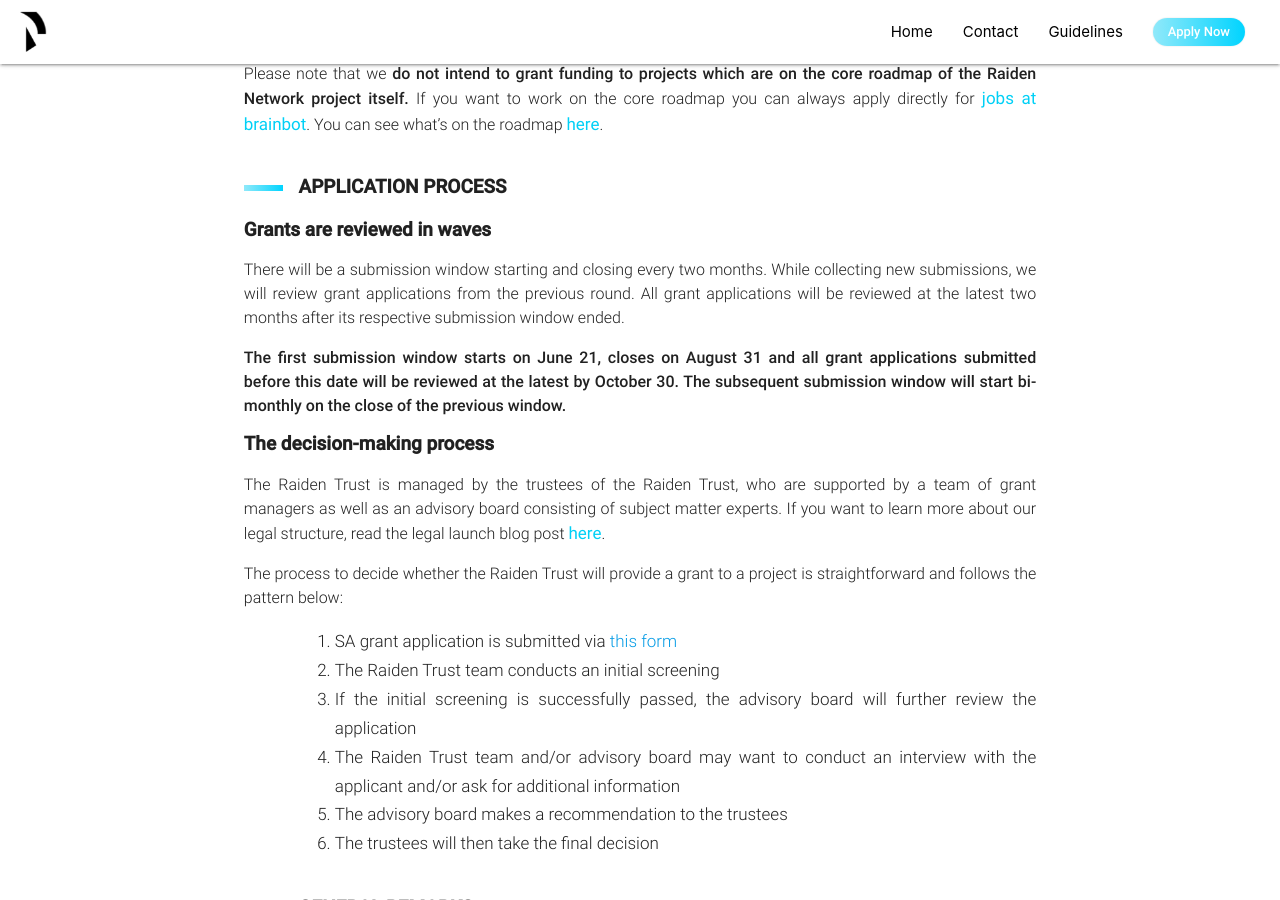
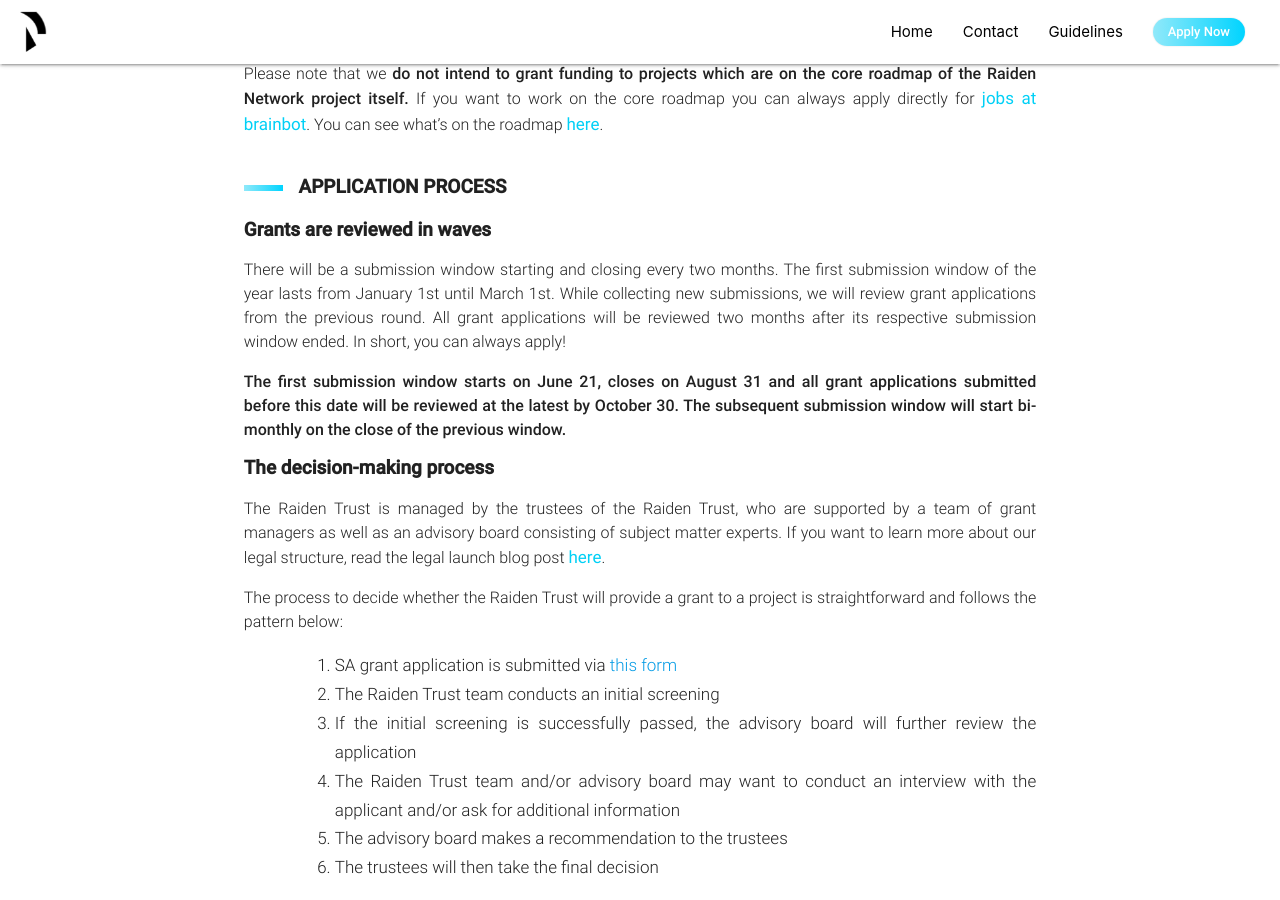
Before and after one commit to raiden-trust/website, a Jekyll site: the page built from guidelines.html, in a window 1280 px wide and 900 px high, scrolled down 1582 px. Built offline with Jekyll 4.4.1, drawn with Linux system fonts in a browser that asks for light colours.

Commit message:
Update wave date reference points

```diff
--- a/_layouts/guidelines.html
+++ b/_layouts/guidelines.html
@@ -125,9 +125,10 @@ layout: default
             </h3>
 
             <p class="justify">
-                There will be a submission window starting and closing every two months. While collecting new
-                submissions, we will review grant applications from the previous round. All grant applications
-                will be reviewed at the latest two months after its respective submission window ended.
+                There will be a submission window starting and closing every two months. The first submission window of the
+                year lasts from January 1st until March 1st. While collecting new submissions, we will review grant
+                applications from the previous round. All grant applications will be reviewed two months after its respective
+                submission window ended. In short, you can always apply!
             </p>
 
             <p class="justify bold">
```
